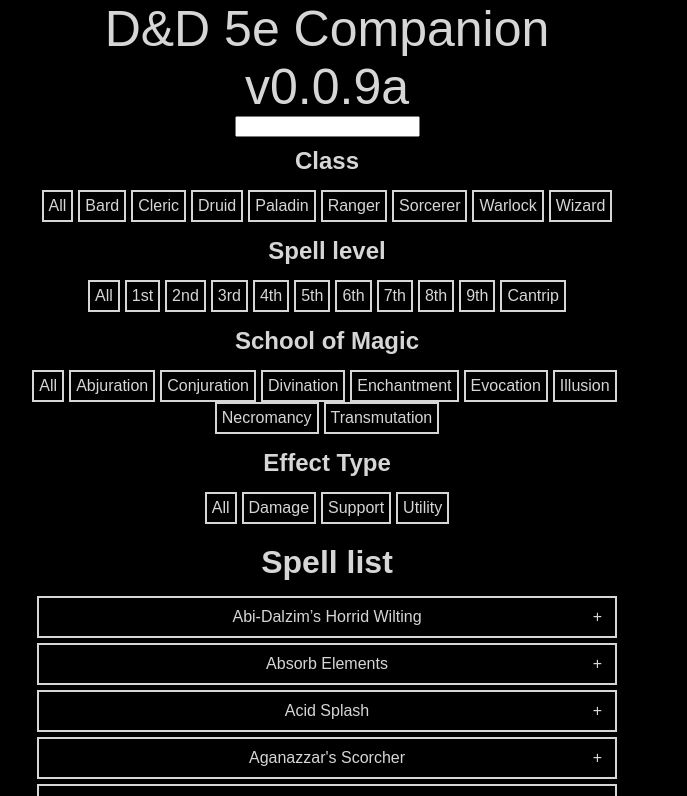
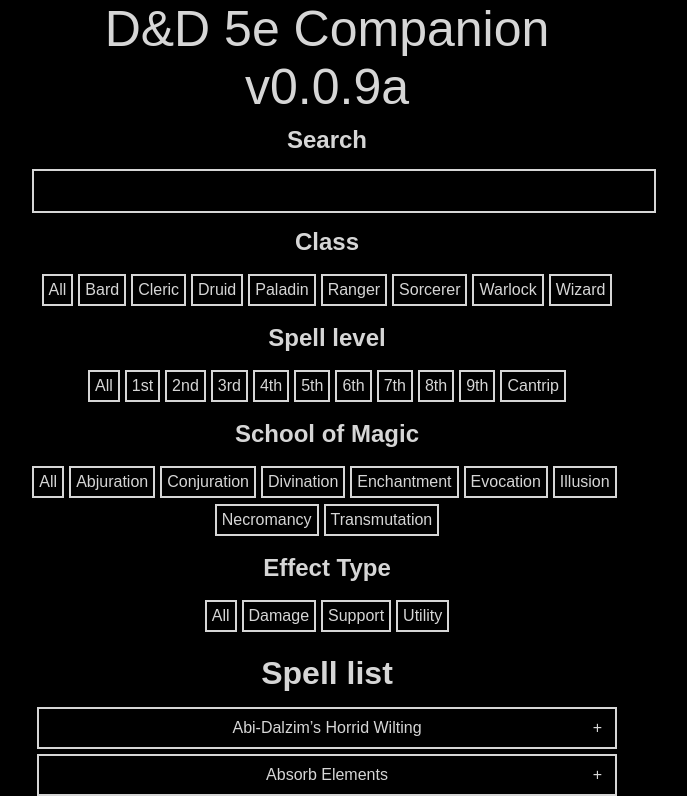
Before and after one commit to prophet-kn/dnd_spells_book, a React (Create React App) app: page / in a window 1280 px wide. Shown: the top 796 px of the page, without its empty margins (313-1000 px from the left). Built offline with nearby package versions, Linux system fonts and the light colour scheme.

Commit message:
style search box

```diff
--- a/src/App.css
+++ b/src/App.css
@@ -33,6 +33,7 @@
 .btn {
   border: 2px solid #d6d6d6;
   padding: 5px;
+  margin: 3px 0;
   cursor: pointer;
 }
 
@@ -113,3 +114,15 @@
 .spell-description b {
   line-height: 2.0;
 }
+
+input.search-input {
+  width: 100%;
+  height: 30px;
+  border: 2px solid #d6d6d6;
+  padding: 5px 10px;
+  color: #ffffff;
+  background: transparent;
+  font-family: Arial, Helvetica, sans-serif;
+  font-size: 18px;
+  margin: 5px;
+}
--- a/src/components/data-table/data-table.js
+++ b/src/components/data-table/data-table.js
@@ -82,7 +82,8 @@
   searchBar() {
     return (
       <div>
-        <input></input>
+        <h2>Search</h2>
+        <input className={"search-input"}/>
       </div>
     )
   }
```
